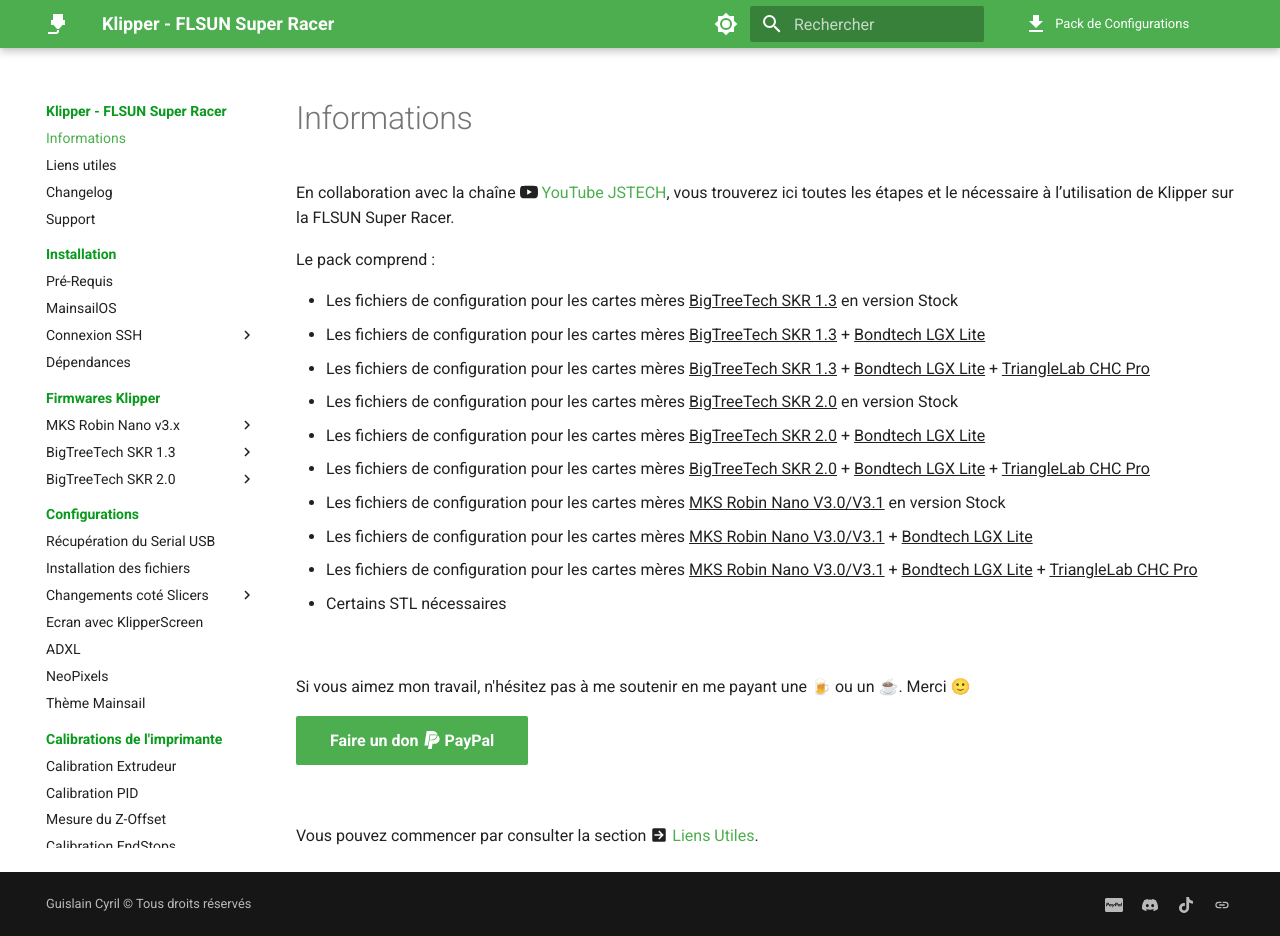
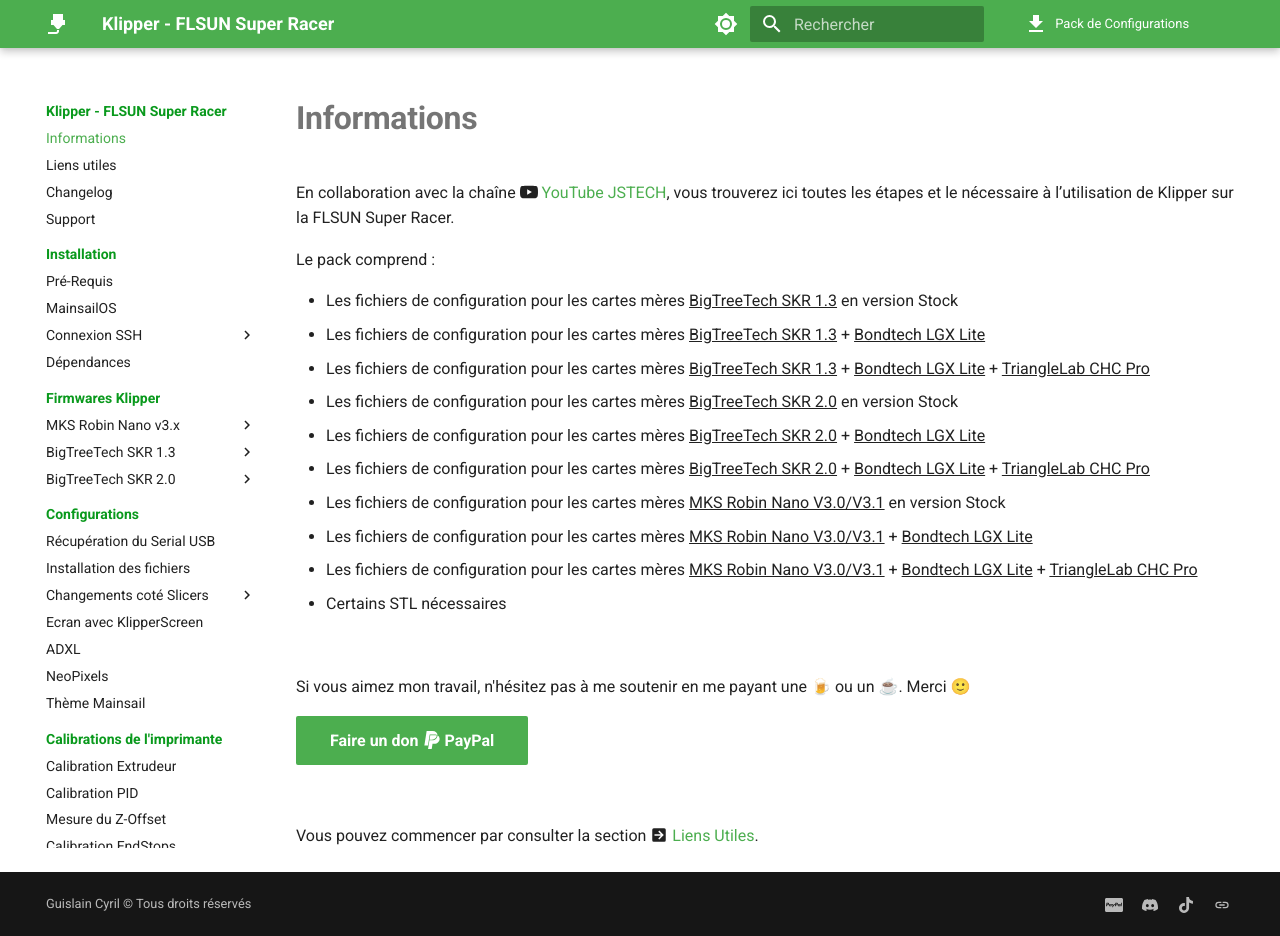
Before and after one commit to Guilouz/test, an MkDocs documentation site: the page built from docs/index.md, in a window 1280 px wide and 936 px high. Built offline with MkDocs 1.6.1 and Material for MkDocs 9.7.7, drawn with Linux system fonts in a browser that asks for light colours; comment, search, counter and statistics services are not loaded.

Commit message:
Update extra.css

```diff
--- a/docs/assets/stylesheets/extra.css
+++ b/docs/assets/stylesheets/extra.css
@@ -5,3 +5,7 @@
 .md-nav__item--section>.md-nav__link[for] {
     color: #09991c;
 }
+
+.md-typeset h1 {
+    font-weight: bold;
+}
```
